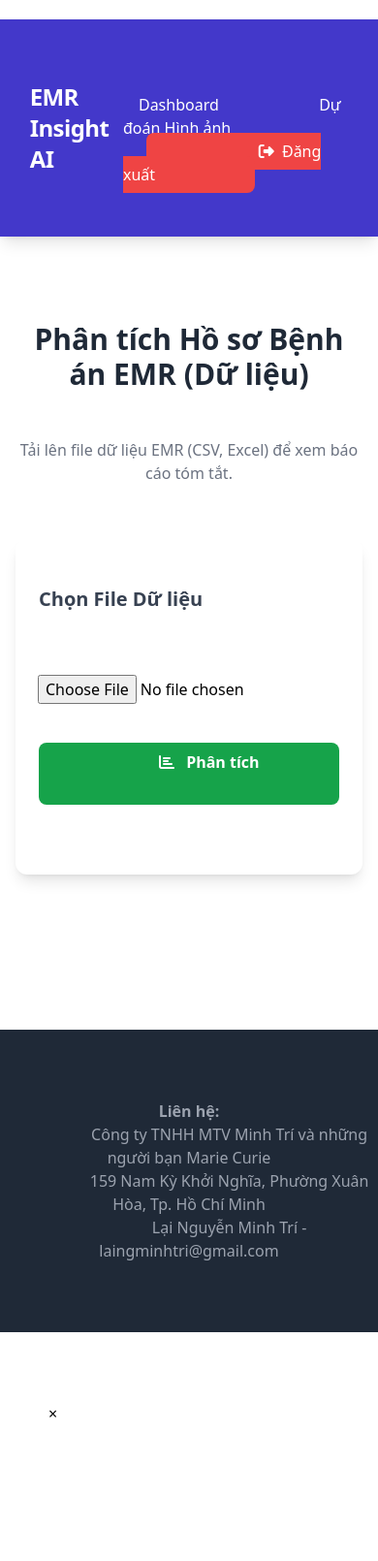
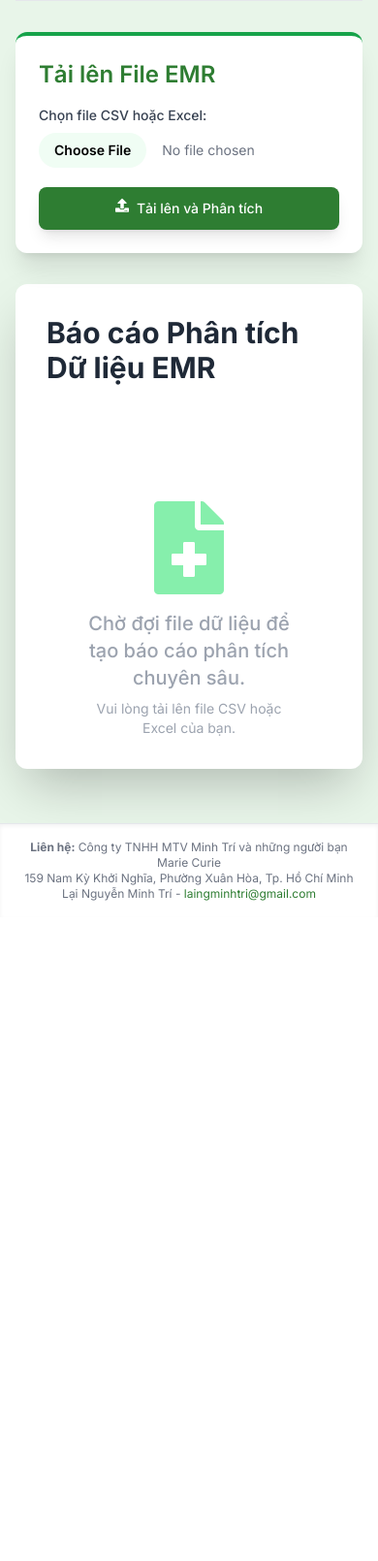
Before and after one commit to minhtriizkooooo-sys/EMR-Analysis, a Flask app: page /emr_profile in a window 390 px wide. Shown: the part 441-2051 px from the top of the page at 97% size. After the commit the page ends 1370 px from the top, so only its background shows below. Run offline with Flask 3, Linux system fonts and the light colour scheme; the visitor is signed in with stand-in values (Sample User, id 1); some libraries are stand-ins or nearby versions.

Commit message:
Update emr_profile.html

```diff
--- a/templates/emr_profile.html
+++ b/templates/emr_profile.html
@@ -1,161 +1,162 @@
+{% macro nav_bar(current_page) %}
+<nav class="w-full bg-primary-green shadow-lg">
+    <div class="max-w-7xl mx-auto px-4 sm:px-6 lg:px-8 flex justify-between items-center py-3">
+        <div class="text-xl font-bold text-white">EMR Insight AI</div>
+        <div class="flex space-x-6">
+            <a href="{{ url_for('dashboard') }}" class="text-white hover:text-green-200 transition duration-150 py-1 border-b-2
+               {% if current_page == 'dashboard' %}border-white font-bold{% else %}border-transparent{% endif %}">
+                <i class="fas fa-home mr-1"></i> Dashboard
+            </a>
+            <a href="{{ url_for('emr_profile') }}" class="text-white hover:text-green-200 transition duration-150 py-1 border-b-2
+               {% if current_page == 'profile' %}border-white font-bold{% else %}border-transparent{% endif %}">
+                <i class="fas fa-file-upload mr-1"></i> Phân tích Dữ liệu
+            </a>
+            <a href="{{ url_for('emr_prediction') }}" class="text-white hover:text-green-200 transition duration-150 py-1 border-b-2
+               {% if current_page == 'prediction' %}border-white font-bold{% else %}border-transparent{% endif %}">
+                <i class="fas fa-microscope mr-1"></i> Dự đoán Hình ảnh
+            </a>
+        </div>
+        <div class="flex items-center">
+            <span class="text-white text-sm mr-4 hidden sm:inline">Xin chào, <strong>{{ session['user'] }}</strong></span>
+            <a href="{{ url_for('logout') }}" class="py-1 px-3 bg-white text-primary-green rounded-full hover:bg-gray-200 transition duration-150 font-semibold text-sm">
+                <i class="fas fa-sign-out-alt mr-1"></i> Đăng xuất
+            </a>
+        </div>
+    </div>
+</nav>
+{% endmacro %}
+
 <!DOCTYPE html>
 <html lang="vi">
 <head>
     <meta charset="UTF-8">
     <meta name="viewport" content="width=device-width, initial-scale=1.0">
-    <title>Phân tích hồ sơ EMR | EMR Insight AI</title>
+    <title>Phân tích Hồ sơ EMR (CSV/Excel)</title>
+    <!-- Load Tailwind CSS -->
     <script src="https://cdn.tailwindcss.com"></script>
-    <link rel="stylesheet" href="https://cdnjs.cloudflare.com/ajax/libs/font-awesome/6.5.2/css/all.min.css">
+    <!-- Load Font Awesome for Icons -->
+    <link rel="stylesheet" href="https://cdnjs.cloudflare.com/ajax/libs/font-awesome/5.15.3/css/all.min.css">
     <style>
-        /* Custom CSS cho Bảng */
+        @import url('https://fonts.googleapis.com/css2?family=Inter:wght@100..900&display=swap');
+        /* Custom Green Theme */
         :root {
-            --main-green: #10B981;
-            --dark-blue: #4338CA; /* Dùng cho header bảng */
-            --light-bg: #f3f4f6;
-            --error-color: #EF4444;
+            --primary-green: #2e7d32;
+            --light-green-bg: #e8f5e9;
+        }
+        .bg-primary-green { background-color: var(--primary-green); }
+        .text-primary-green { color: var(--primary-green); }
+
+        body {
+            background-color: var(--light-green-bg);
+            font-family: 'Inter', sans-serif;
+            display: flex; /* Dùng flex để dễ dàng đẩy footer xuống cuối */
+            flex-direction: column;
+            min-height: 100vh;
+        }
+        main {
+            flex-grow: 1; /* Cho phép main chiếm hết không gian còn lại */
         }
 
-        body {
-            font-family: 'Inter', sans-serif;
-            background-color: var(--light-bg);
+        /* Custom table styling for better readability of Pandas output */
+        .table-auto th, .table-auto td {
+            padding: 0.75rem;
+            text-align: left;
         }
-
-        .main-header {
-            width: 100%;
-            height: 100px;
-            background-color: #ffffff;
-            display: flex;
-            justify-content: center;
-            align-items: center;
-            box-shadow: 0 2px 4px rgba(0, 0, 0, 0.1);
-            margin-bottom: 10px;
+        .table-auto th {
+            background-color: #f3f4f6;
+            font-weight: 600;
+            color: var(--primary-green);
         }
-
-        .logo-container img {
-            max-height: 80px;
-            object-fit: contain;
+        .table-auto tr:nth-child(even) {
+            background-color: #f9fafb;
         }
-
-        .report-section table {
-            width: 100%;
-            border-collapse: collapse;
-            margin-top: 15px;
-        }
-        .report-section table thead tr {
-            background-color: var(--dark-blue);
-            color: white;
-            font-size: 0.75rem;
-        }
-        .report-section table th,
-        .report-section table td {
-            padding: 12px 15px;
-            text-align: left;
-            border: 1px solid #E5E7EB;
-            word-break: break-word;
-        }
-        .report-section table tbody tr {
-            background-color: white;
-            border-bottom: 1px solid #E5E7EB;
-        }
-        .report-section table tbody tr:nth-child(even) {
-            background-color: #F9FAFB;
-        }
-        .report-section table tbody tr:hover {
-            background-color: #F3F4F6;
-        }
-
-        /* Modal Styles (Sử dụng CSS của bạn) */
-        .modal { display: none; position: fixed; z-index: 1000; left: 0; top: 0; width: 100%; height: 100%; overflow: auto; background-color: rgba(0,0,0,0.5); }
-        .modal-content { background-color: #fefefe; margin: 15% auto; padding: 20px; border: 1px solid #888; width: 80%; max-width: 400px; border-radius: 10px; box-shadow: 0 5px 15px rgba(0,0,0,0.3); text-align: center; animation: fadeIn 0.3s; }
-        .close-btn { color: #aaa; float: right; font-size: 28px; font-weight: bold; line-height: 20px; }
-        .close-btn:hover, .close-btn:focus { color: #000; text-decoration: none; cursor: pointer; }
-        .modal-danger { border-top: 5px solid var(--error-color); background-color: #FEF2F2; }
-        .modal-success { border-top: 5px solid var(--main-green); background-color: #ECFDF5; }
-        @keyframes fadeIn { from { opacity: 0; transform: translateY(-20px); } to { opacity: 1; transform: translateY(0); } }
     </style>
 </head>
 <body>
 
-    <header class="main-header">
+    <!-- Header chứa Logo -->
+    <header class="w-full bg-white shadow-md p-4 flex justify-center items-center h-24">
         <div class="logo-container">
             <img src="static/Logo_Marie_Curie.png" alt="Logo Marie Curie"
-                 onerror="this.onerror=null; this.src='https://placehold.co/150x60/2e7d32/ffffff?text=LOGO'">
+                 class="max-h-20 w-auto object-contain"
+                 onerror="this.onerror=null; this.src='https://placehold.co/180x80/2e7d32/ffffff?text=EMR+AI+LOGO'">
         </div>
     </header>
 
-        <div class="min-h-screen flex flex-col">
-        <header class="bg-indigo-700 text-white shadow-lg">
-            <nav class="max-w-7xl mx-auto px-4 sm:px-6 lg:px-8 py-4 flex justify-between items-center">
-                <a href="{{ url_for('index') }}" class="text-2xl font-bold tracking-tight">EMR Insight AI</a>
+    {{ nav_bar('profile') }}
+
+    <main class="max-w-7xl mx-auto p-4 sm:p-6 lg:p-8 mt-10">
+        <h1 class="text-4xl font-extrabold text-gray-800 mb-8 border-b-4 border-primary-green pb-3">
+            <i class="fas fa-file-invoice text-primary-green mr-3"></i> Phân tích Hồ sơ Dữ liệu EMR (CSV/Excel)
+        </h1>
+
+        <div class="grid grid-cols-1 lg:grid-cols-3 gap-8">
+            <!-- Upload Panel -->
+            <div class="lg:col-span-1 bg-white p-6 rounded-xl shadow-xl space-y-4 h-fit sticky top-4 border-t-4 border-green-600">
+                <h2 class="text-2xl font-semibold text-primary-green mb-4">Tải lên File EMR</h2>
+
+                <!-- Flash Messages -->
+                {% with messages = get_flashed_messages(with_categories=true) %}
+                    {% if messages %}
+                        <div class="space-y-2 mb-4">
+                            {% for category, message in messages %}
+                                <div class="p-3 bg-red-100 text-red-700 border border-red-400 rounded-lg font-medium" role="alert">
+                                    <i class="fas fa-exclamation-circle mr-2"></i> {{ message }}
+                                </div>
+                            {% endfor %}
+                        </div>
+                    {% endif %}
+                {% endwith %}
+
+                <form method="POST" action="{{ url_for('emr_profile') }}" enctype="multipart/form-data" class="space-y-5">
                     <div>
-                    {# ĐÃ SỬA LỖI ĐIỀU HƯỚNG #}
-                    <a href="{{ url_for('dashboard') }}" class="ml-4 hover:text-indigo-200 transition duration-150">Dashboard</a>
-                    <a href="{{ url_for('emr_prediction') }}" class="ml-4 hover:text-indigo-200 transition duration-150">Dự đoán Hình ảnh</a>
-                    <a href="{{ url_for('logout') }}" class="ml-6 bg-red-500 hover:bg-red-600 py-2 px-4 rounded-lg font-medium transition duration-150">
-                        <i class="fas fa-sign-out-alt mr-1"></i> Đăng xuất
-                    </a>
+                        <label for="file-upload" class="block text-sm font-medium text-gray-700 mb-2">Chọn file CSV hoặc Excel:</label>
+                        <input type="file" name="file" id="file-upload" accept=".csv, .xls, .xlsx" required
+                               class="block w-full text-sm text-gray-500
+                               file:mr-4 file:py-2 file:px-4
+                               file:rounded-full file:border-0
+                               file:text-sm file:font-semibold
+                               file:bg-green-50 file:text-primary-green
+                               hover:file:bg-green-100 cursor-pointer"/>
                     </div>
-            </nav>
-        </header>
-
-                <main class="flex-grow max-w-4xl mx-auto px-4 sm:px-6 lg:px-8 py-10 w-full">
-            <h2 class="text-3xl font-bold text-gray-800 mb-6 text-center">Phân tích Hồ sơ Bệnh án EMR (Dữ liệu)</h2>
-            <p class="text-gray-500 mb-8 text-center">Tải lên file dữ liệu EMR (CSV, Excel) để xem báo cáo tóm tắt.</p>
-
-            <div class="bg-white p-6 rounded-xl shadow-lg mb-8">
-                <h3 class="text-xl font-semibold text-gray-700 mb-4">Chọn File Dữ liệu</h3>
-                {# SỬA action VỀ ĐÚNG URL CHÍNH XÁC #}
-                <form action="{{ url_for('emr_profile') }}" method="post" enctype="multipart/form-data"
-                      class="flex flex-col sm:flex-row items-center space-y-4 sm:space-y-0 sm:space-x-4">
-                    <input type="file" name="file" id="data-file" accept=".csv, .xlsx, .xls" required
-                           class="flex-grow w-full sm:w-auto border border-gray-300 rounded-lg p-2 file:mr-4 file:py-2 file:px-4 file:rounded-full file:border-0 file:text-sm file:font-semibold file:bg-green-50 file:text-green-700 hover:file:bg-green-100">
-
                     <button type="submit"
-                            class="w-full sm:w-auto py-2 px-6 bg-green-600 text-white font-semibold rounded-lg hover:bg-green-700 transition duration-200">
-                        <i class="fas fa-chart-bar mr-2"></i> Phân tích
+                            class="w-full flex justify-center py-3 px-4 rounded-lg shadow-lg text-sm font-medium text-white bg-primary-green hover:bg-primary-dark-green transition duration-150">
+                        <i class="fas fa-upload mr-2"></i> Tải lên và Phân tích
                     </button>
                 </form>
+
+                {% if filename %}
+                    <div class="mt-6 pt-4 border-t border-gray-200">
+                        <p class="text-sm text-gray-600 font-semibold">File đã tải lên:</p>
+                        <p class="text-lg text-primary-green break-all">{{ filename }}</p>
+                    </div>
+                {% endif %}
             </div>
 
+            <!-- Analysis Result Panel -->
+            <div class="lg:col-span-2 bg-white p-8 rounded-xl shadow-2xl min-h-[500px]">
+                <h2 class="text-3xl font-bold text-gray-800 mb-6">Báo cáo Phân tích Dữ liệu EMR</h2>
+
                 {% if summary %}
-                <div class="report-section bg-white p-6 rounded-xl shadow-xl mt-8">
-                    <h2 class="text-2xl font-bold text-indigo-700 mb-6 border-b pb-3">
-                        <i class="fas fa-file-alt mr-2"></i> Báo cáo Phân tích Dữ liệu {% if filename %}({{ filename }}){% endif %}
-                    </h2>
-                    {# Hiển thị nội dung HTML đã được render từ Flask #}
+                    <!-- Render the raw HTML summary from Flask (which contains styled Pandas tables) -->
                     {{ summary | safe }}
+                {% else %}
+                    <div class="flex flex-col items-center justify-center h-full text-center text-gray-400 p-10">
+                        <i class="fas fa-file-medical text-8xl mb-4 text-green-300"></i>
+                        <p class="text-xl font-medium">Chờ đợi file dữ liệu để tạo báo cáo phân tích chuyên sâu.</p>
+                        <p class="text-sm mt-2">Vui lòng tải lên file CSV hoặc Excel của bạn.</p>
                     </div>
                 {% endif %}
+            </div>
+        </div>
     </main>
 
-                <footer class="bg-gray-800 text-white py-6 mt-10">
-            <div class="max-w-7xl mx-auto text-center text-gray-400">
-                <p><strong>Liên hệ:</strong><br>
-                    Công ty TNHH MTV Minh Trí và những người bạn Marie Curie<br>
+    <!-- Footer chứa thông tin liên hệ -->
+    <footer class="mt-10 p-4 bg-white text-gray-500 text-xs text-center border-t border-gray-200 shadow-inner">
+        <p><strong>Liên hệ:</strong> Công ty TNHH MTV Minh Trí và những người bạn Marie Curie<br>
         159 Nam Kỳ Khởi Nghĩa, Phường Xuân Hòa, Tp. Hồ Chí Minh<br>
-                    Lại Nguyễn Minh Trí - <a href="mailto:laingminhtri@gmail.com">laingminhtri@gmail.com</a></p>
-            </div>
+        Lại Nguyễn Minh Trí - <a href="mailto:laingminhtri@gmail.com" class="text-primary-green hover:text-green-800">laingminhtri@gmail.com</a></p>
     </footer>
-    </div>
 
-        <div id="customModal" class="modal">
-        <div id="modalContent" class="modal-content">
-            <span class="close-btn" onclick="closeModal()">&times;</span>
-            <p id="modalIcon" class="text-3xl mb-3"></p>
-            <h4 id="modalTitle" class="text-lg font-bold mb-2"></h4>
-            <p id="modalBody"></p>
-        </div>
-    </div>
-    <script src="{{ url_for('static', filename='script.js') }}"></script>
-    {# Hiển thị thông báo flash nếu có (sẽ dùng script.js) #}
-    {% with messages = get_flashed_messages(with_categories=true) %}
-        {% if messages %}
-            <script>
-                {% for category, message in messages %}
-                    showModal('{{ category }}', 'Thông báo', '{{ message | safe }}');
-                {% endfor %}
-            </script>
-        {% endif %}
-    {% endwith %}
 </body>
 </html>
```
Lines whose indentation alone changed are shown as unchanged.
